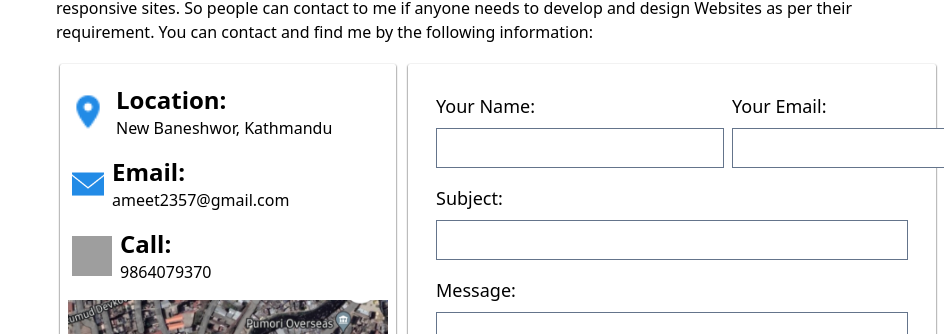
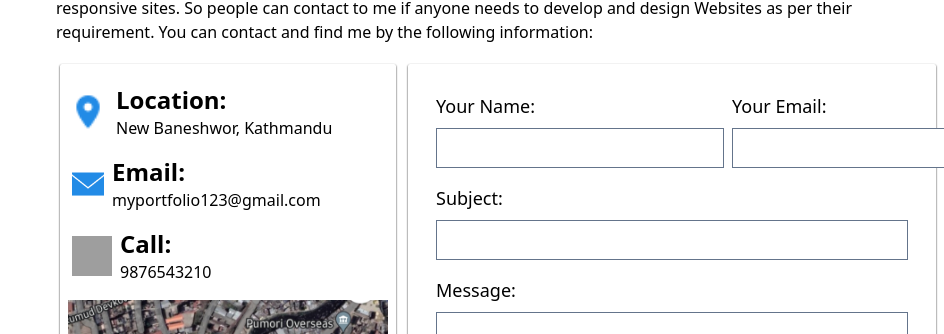
Before and after one commit to AmitPaudel123/Myporfolio, a React (Create React App) app: page / in a window 1280 px wide. Shown: the part 4783-5117 px from the top of the page, without its empty margins (336-1280 px from the left). Built offline with nearby package versions, Linux system fonts and the light colour scheme; grey boxes are pictures that could not be loaded; the HTML template or start-up script is replaced by a standard one.

Commit message:
Update Contact.jsx

```diff
--- a/src/Components/Contact.jsx
+++ b/src/Components/Contact.jsx
@@ -33,7 +33,7 @@ const Contact = () => {
               <img src={email} alt="" className=" w-8 h-8" />
               <div>
                 <span className="text-2xl font-semibold"> Email:</span>{" "}
-                <p>ameet2357@gmail.com</p>
+                <p>myportfolio123@gmail.com</p>
               </div>
             </div>
 
@@ -41,7 +41,7 @@ const Contact = () => {
               <img src={phone} alt="" className=" w-10 h-10" />
               <div>
                 <span className="text-2xl font-semibold"> Call:</span>{" "}
-                <p>9864079370</p>
+                <p>9876543210</p>
               </div>
             </div>
 
```
